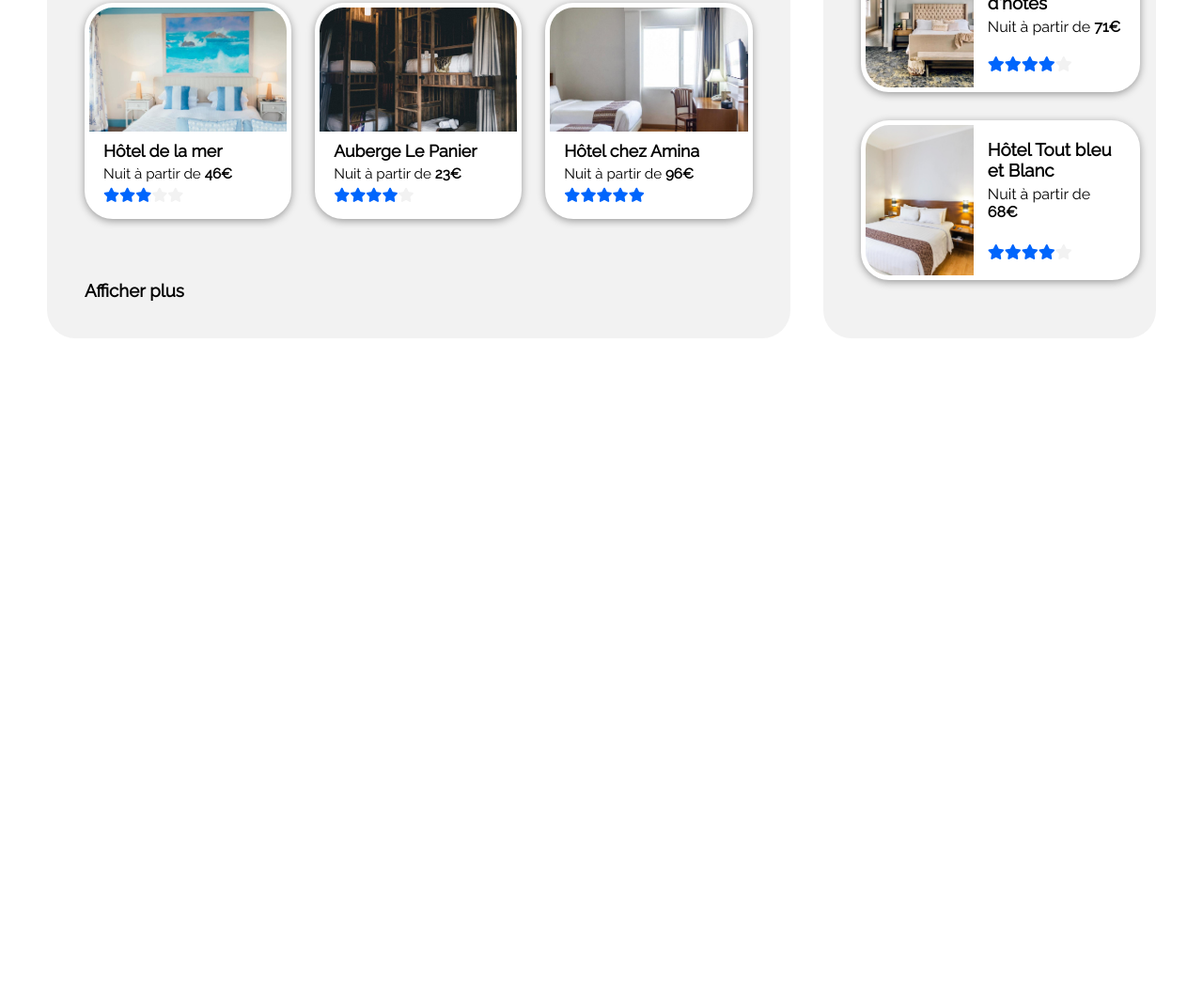
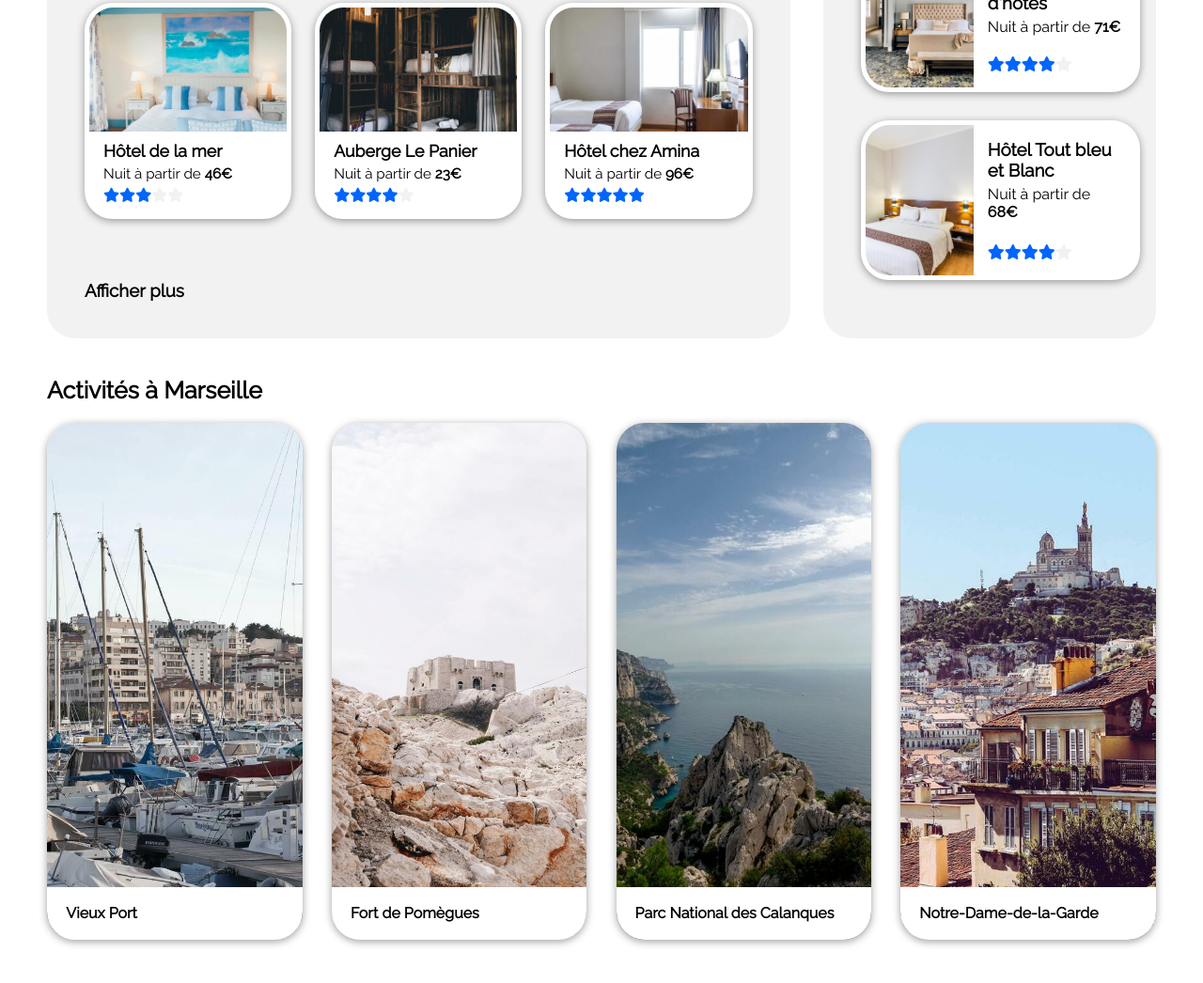
Before and after one commit to Rastabann/OC-Booki, a plain HTML site: page index.html in a window 1280 px wide. Shown: the part 852-1898 px from the top of the page at 94% size. Before the commit the page ends 1212 px from the top, so only its background shows below. Drawn offline with Linux system fonts and the light colour scheme.

Commit message:
activités

```diff
--- a/index.html
+++ b/index.html
@@ -104,19 +104,20 @@
     <!--Main -->
 
     <main>
-
       <!--Section hebergement -->
 
       <section class="main-hebergement">
-
         <div class="conteneur-hebergement">
-
           <h2 id="hebergement">Hébergements à Marseille</h2>
 
           <div class="box-carte-hebergement">
             <a href="#" class="carte-hebergement">
               <figure class="hebergement-img">
-              <img src="Images/hebergements/M/marcus-loke-WQJvWU_HZFo-unsplash.jpg" alt="Auberge La Cannebière"></figure>
+                <img
+                  src="Images/hebergements/M/marcus-loke-WQJvWU_HZFo-unsplash.jpg"
+                  alt="Auberge La Cannebière"
+                />
+              </figure>
               <div class="hebergement-info">
                 <h3>Auberge La Cannebière</h3>
                 <p>Nuit à partir de <span>25€</span></p>
@@ -126,7 +127,10 @@
 
             <a href="#" class="carte-hebergement">
               <figure class="hebergement-img">
-              <img src="Images/hebergements/M/fred-kleber-gTbaxaVLvsg-unsplash.jpg" alt="Hôtel du port">
+                <img
+                  src="Images/hebergements/M/fred-kleber-gTbaxaVLvsg-unsplash.jpg"
+                  alt="Hôtel du port"
+                />
               </figure>
               <div class="hebergement-info">
                 <h3>Hôtel du port</h3>
@@ -137,7 +141,10 @@
 
             <a href="#" class="carte-hebergement">
               <figure class="hebergement-img">
-              <img src="Images/hebergements/M/reisetopia-B8WIgxA_PFU-unsplash.jpg" alt="Hôtel Les mouettes">
+                <img
+                  src="Images/hebergements/M/reisetopia-B8WIgxA_PFU-unsplash.jpg"
+                  alt="Hôtel Les mouettes"
+                />
               </figure>
               <div class="hebergement-info">
                 <h3>Hôtel Les mouettes</h3>
@@ -148,7 +155,10 @@
 
             <a href="#" class="carte-hebergement">
               <figure class="hebergement-img">
-              <img src="Images/hebergements/M/annie-spratt-Eg1qcIitAuA-unsplash.jpg" alt="Hôtel de la mer">
+                <img
+                  src="Images/hebergements/M/annie-spratt-Eg1qcIitAuA-unsplash.jpg"
+                  alt="Hôtel de la mer"
+                />
               </figure>
               <div class="hebergement-info">
                 <h3>Hôtel de la mer</h3>
@@ -159,7 +169,10 @@
 
             <a href="#" class="carte-hebergement">
               <figure class="hebergement-img">
-              <img src="Images/hebergements/M/nicate-lee-kT-ZyaiwBe0-unsplash.jpg" alt="Auberge Le Panier">
+                <img
+                  src="Images/hebergements/M/nicate-lee-kT-ZyaiwBe0-unsplash.jpg"
+                  alt="Auberge Le Panier"
+                />
               </figure>
               <div class="hebergement-info">
                 <h3>Auberge Le Panier</h3>
@@ -170,7 +183,10 @@
 
             <a href="#" class="carte-hebergement">
               <figure class="hebergement-img">
-              <img src="Images/hebergements/M/febrian-zakaria-M6S1WvfW68A-unsplash.jpg" alt="Hôtel chez Amina">
+                <img
+                  src="Images/hebergements/M/febrian-zakaria-M6S1WvfW68A-unsplash.jpg"
+                  alt="Hôtel chez Amina"
+                />
               </figure>
               <div class="hebergement-info">
                 <h3>Hôtel chez Amina</h3>
@@ -185,7 +201,6 @@
               <h3>Afficher plus</h3>
             </a>
           </div>
-
         </div>
 
         <!-- Bloc populaire -->
@@ -195,7 +210,10 @@
           <div class="box-carte-populaire">
             <a href="#" class="carte-populaire">
               <figure class="populaire-img">
-                    <img src="Images/hebergements/M/emile-guillemot-Bj_rcSC5XfE-unsplash.jpg" alt="Hôtel Le soleil du matin">
+                <img
+                  src="Images/hebergements/M/emile-guillemot-Bj_rcSC5XfE-unsplash.jpg"
+                  alt="Hôtel Le soleil du matin"
+                />
               </figure>
               <div class="populaire-info">
                 <div class="populaire-prix">
@@ -208,7 +226,10 @@
 
             <a href="#" class="carte-populaire">
               <figure class="populaire-img">
-                    <img src="Images/hebergements/M/aw-creative-VGs8z60yT2c-unsplash.jpg" alt="Au coeur de l'eau Chambres d'hôtes">
+                <img
+                  src="Images/hebergements/M/aw-creative-VGs8z60yT2c-unsplash.jpg"
+                  alt="Au coeur de l'eau Chambres d'hôtes"
+                />
               </figure>
               <div class="populaire-info">
                 <div class="populaire-prix">
@@ -221,7 +242,10 @@
 
             <a href="#" class="carte-populaire">
               <figure class="populaire-img">
-                    <img src="Images/hebergements/M/febrian-zakaria-sjvU0THccQA-unsplash.jpg" alt="Hôtel Tout bleu et Blanc">
+                <img
+                  src="Images/hebergements/M/febrian-zakaria-sjvU0THccQA-unsplash.jpg"
+                  alt="Hôtel Tout bleu et Blanc"
+                />
               </figure>
               <div class="populaire-info">
                 <div class="populaire-prix">
@@ -232,9 +256,60 @@
               </div>
             </a>
           </div>
+        </div>
+      </section>
 
+      <!--Section activite -->
+
+      <section class="main-activite">
+        <div id="activite" class="titre-activite">
+          <h2>Activités à Marseille</h2>
         </div>
 
+        <div class="conteneur-carte-activite">
+          <a href="" class="grande-carte">
+            <figure class="carte-activite">
+              <img
+                src="Images/activites/M/reno-laithienne-QUgJhdY5Fyk-unsplash.jpg"
+                alt="vieux port de marseille"
+              />
+              <figcaption>Vieux Port</figcaption>
+            </figure>
+          </a>
+
+          <a href="" class="grande-carte">
+            <figure class="carte-activite">
+              <img
+                src="Images/activites/M/paul-hermann-QFTrLdQIRhI-unsplash.jpg"
+                alt="Fort de Pomègues"
+              />
+              <figcaption>Fort de Pomègues</figcaption>
+            </figure>
+          </a>
+
+          <a href="" class="grande-carte">
+            <figure class="carte-activite">
+              <img
+                src="Images/activites/M/kilyan-sockalingum-NR8-cBCN3aI-unsplash.jpg"
+                alt="Îles du Frioul"
+              />
+              <figcaption class="figcap1">
+                Parc National des Calanques
+              </figcaption>
+            </figure>
+          </a>
+
+          <a href="" class="grande-carte">
+            <figure class="carte-activite">
+              <img
+                src="Images/activites/M/florian-wehde-xW9e8gdotxI-unsplash.jpg"
+                alt="Îles du Frioul"
+              />
+              <figcaption class="figcap2">Notre-Dame-de-la-Garde</figcaption>
+            </figure>
+          </a>
+        </div>
       </section>
+    </main>
   </body>
 </html>
--- a/style.css
+++ b/style.css
@@ -445,3 +445,49 @@ main span {
   padding: 15px;
   width: 60%;
 }
+
+/* Section activite */
+
+.main-activite {
+  margin-top: 40px;
+}
+
+.conteneur-carte-activite {
+  display: flex;
+  flex-direction: column;
+  justify-content: space-between;
+  align-items: center;
+  flex-wrap: wrap;
+  height: 550px;
+  width: 100%;
+  gap: 2.6%;
+  margin: 20px 0 60px;
+}
+
+.conteneur-carte-activite a {
+  position: relative;
+  width: 23%;
+  border-radius: 30px;
+  overflow: hidden;
+  box-shadow: 0 2px 8px rgba(0, 0, 0, 0.379);
+}
+
+.carte-activite {
+  height: 100%;
+}
+
+figcaption {
+  position: absolute;
+  bottom: 0;
+  padding-left: 20px;
+  padding-top: 18px;
+  width: 100%;
+  height: 56px;
+  font-weight: 900;
+  color: black;
+  background-color: white;
+}
+
+.grande-carte {
+  height: 550px;
+}
```
Lines whose indentation alone changed are shown as unchanged.
